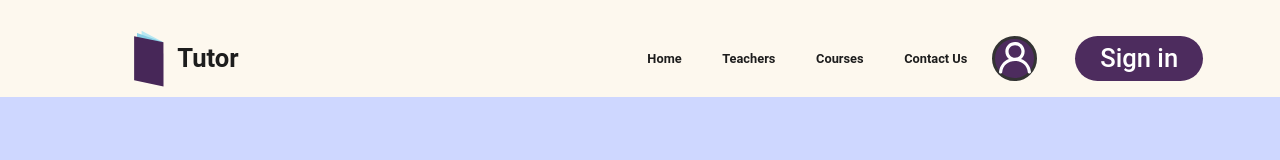
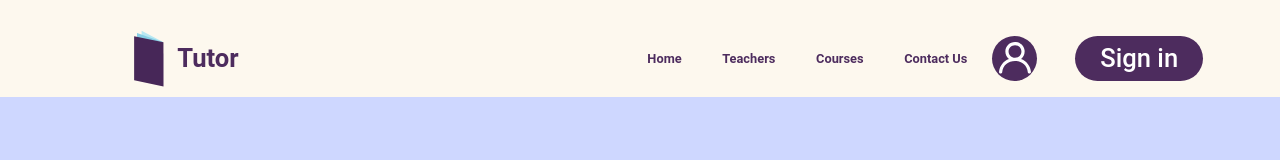
Before and after one commit to oyunbold112/find_my_teacher, a React (Vite) app in the folder frontend/: page /register in a window 1280 px wide. Shown: the top 160 px of the page. Built offline with nearby package versions, Linux system fonts and the light colour scheme; a web font is replaced by a local one.

Commit message:
fix register add private route

```diff
--- a/frontend/src/App.tsx
+++ b/frontend/src/App.tsx
@@ -23,12 +23,14 @@ function App() {
             <Route path="about" element={<AboutPage />} />
             <Route path="teachers" element={<Teachers />} />
             <Route path="login" element={<LoginPage />} />
-            <Route path="/reservation" element={<ReservationProvider><ReservationPage/></ReservationProvider>}/>
+            <Route element={<PrivateRoute />}>
+              <Route path="/reservation" element={<ReservationProvider><ReservationPage/></ReservationProvider>}/>
+            </Route>
             <Route path="register" element={<RegisterPage />} />
             {/* protected page */}
-            {/* <Route element={<PrivateRoute />}> */}
+            <Route element={<PrivateRoute />}>
               <Route path="lessons" element={<LessonsPage />} />
-            {/* </Route> */}
+            </Route>
           </Route>
 
         </Routes>
--- a/frontend/src/components/HeaderMenu.tsx
+++ b/frontend/src/components/HeaderMenu.tsx
@@ -5,10 +5,10 @@ import { Link, useLocation } from "react-router-dom";
 
 const Header: React.FC = () => {
   const location = useLocation();
-  const isCoursePage = location.pathname === "/reservation"; // adjust to your route
+  const isCoursePage = location.pathname === "/reservation"; // Check if the current page is the course page
   return (
     <div className="header-menu-container" style={{ backgroundColor: isCoursePage ? '#4d2c5e' : '#fdf8ee' }}>
-      <h1 className="logo">
+      <h1 className="logo" style={{ color: isCoursePage ? '#fff' : '#4d2c5e' }}>
         <svg
           xmlns="http://www.w3.org/2000/svg"
           width="30"
@@ -31,20 +31,20 @@ const Header: React.FC = () => {
         </svg>
         Tutor
       </h1>
-      <div className="nav">
-        <Link to="/">Home</Link>
-        <Link style={{ textDecoration: "none" }} to="/teachers">
+      <div className="nav" >
+        <Link to="/" style={{ color: isCoursePage ? '#fff' : '#4d2c5e' }}>Home</Link>
+        <Link style={{ color: isCoursePage ? '#fff' : '#4d2c5e' }} to="/teachers">
           Teachers
         </Link>
-        <Link style={{ textDecoration: "none" }} to="/reservation">
+        <Link style={{ color: isCoursePage ? '#fff' : '#4d2c5e' }} to="/reservation">
           Courses
         </Link>
-        <Link style={{ textDecoration: "none" }} to="/contact">
+        <Link style={{ color: isCoursePage ? '#fff' : '#4d2c5e' }} to="/contact">
           Contact Us
         </Link>
       </div>
       <div className="profile-and-signin">
-        <div className="profile">
+        <div className="profile" style={{ border: isCoursePage ? ' 0.2vw solid #fff' : '#4d2c5e'}}>
           <img src={profile_icon} alt="" className="profile-icon" />
         </div>
         <div className="sign-in">
--- a/frontend/src/components/RegisterPage.tsx
+++ b/frontend/src/components/RegisterPage.tsx
@@ -13,12 +13,25 @@ function RegisterPage() {
   const handleSubmit = async (e: React.FormEvent<HTMLFormElement>) => {
     e.preventDefault();
     try{
-      await axios.post(`${API_URL}/teachers/`, {
+      if (!email || !username || !password) {
+        alert("Please fill in all fields.");
+        return;
+      }
+      const response = await axios.post(`${API_URL}/users/`, {
         username,
         email,
         password
-      });
-      navigate('/login')
+      }).then((res) => {
+        navigate('/login')
+      }).catch((err) => {
+        if (err.response.status === 500) {
+          navigate('/login')
+        }
+        if (err.response.status === 400) {
+          alert('User with this username already exists.')
+          return
+        }
+      })
     }
     catch(error){
       console.error(`Registration failed. ${error}`)
--- a/frontend/src/contexts/AuthContext.tsx
+++ b/frontend/src/contexts/AuthContext.tsx
@@ -9,7 +9,8 @@ import {
 import axios from "axios";
 import { useNavigate } from "react-router-dom";
 // ... (Энд Context-ийн бүх код орно)
-export const API_URL = "https://findmyteacher-production-daae.up.railway.app/api";
+export const API_URL =
+  "https://findmyteacher-production-daae.up.railway.app/api";
 interface AuthTokens {
   access: string;
   refresh: string;
@@ -44,18 +45,26 @@ export const AuthProvider: React.FC<AuthProviderProps> = ({ children }) => {
       ? JSON.parse(localStorage.getItem("authTokens")!)
       : null
   );
-  const [user, setUser] = useState<User | null>(() =>
-    localStorage.getItem("authTokens") /* Decode token here or fetch user */
-      ? null
-      : null
-  );
+  const [user, setUser] = useState<User | null>(() => {
+    const token = localStorage.getItem("authTokens");
+    if (!token) return null;
+
+    // Option A: Decode token if it contains user info
+    try {
+      const decoded = JSON.parse(atob(token.split(".")[1])); // assuming JWT
+      return { username: decoded.username, email: decoded.email }; // shape depends on your token
+    } catch (err) {
+      return null;
+    }
+  });
+
   const loginUser = async (e: React.FormEvent<HTMLFormElement>) => {
     e.preventDefault();
     const target = e.target as typeof e.target & {
       username: { value: string };
       password: { value: string };
     };
-    console.log(e)
+    console.log(e);
     console.log(target);
     try {
       const response = await axios.post(`${API_URL}/auth/login/`, {
--- a/frontend/src/index.css
+++ b/frontend/src/index.css
@@ -1485,6 +1485,7 @@
   gap: 23.387px;
   border-radius: 25px;
   background: #fff;
+  margin-bottom: 100px;
 }
 
 .reservation-mylessons-container .lessons-container {
```
Lines whose indentation alone changed are shown as unchanged.
